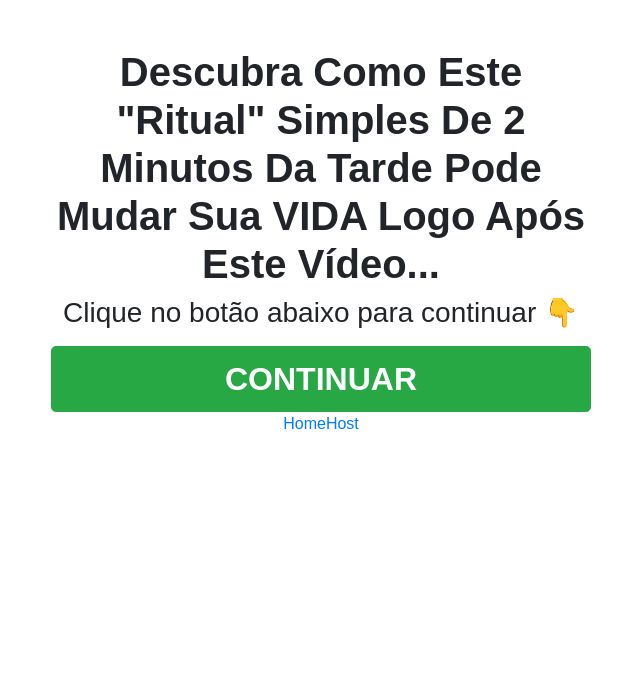
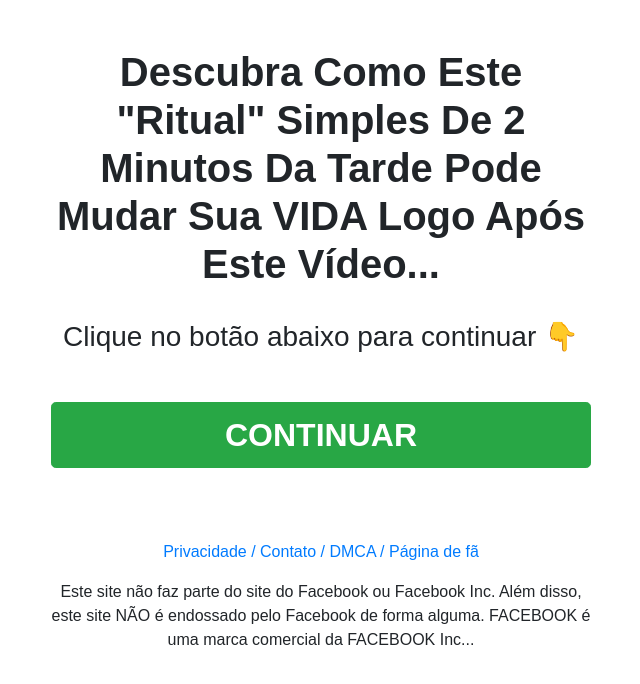
Before and after one commit to blackhat2k21/PresellTeste, a plain HTML site: page index.html in a window 1280 px wide. Shown: the whole page, without its empty margins (319-959 px from the left). Drawn offline with nearby package versions, Linux system fonts and the light colour scheme.

Commit message:
Update index.html

```diff
--- a/index.html
+++ b/index.html
@@ -22,9 +22,18 @@
       <div class="row justify-content-center">
         <div class="col-lg-6 text-center">
           <h1>Descubra Como Este "Ritual" Simples De 2 Minutos Da Tarde Pode Mudar Sua VIDA Logo Após Este Vídeo...</h1>
+             <br/>
           <h3>Clique no botão abaixo para continuar 👇</h3>
+             <br/>
           <a href="https://linksinsta.com/fedwd2" class="btn btn-success btn-lg btn-block mt-3">CONTINUAR</a>
-        <a href="https://www.homehost.com.br/">HomeHost</a></p>
+             <br/>
+             <br/>
+             <br/>
+        <a href="https://www.americanas.com.br/hotsite/politica-de-privacidade">Privacidade / Contato / DMCA / Página de fã</a></p>
+
+          Este site não faz parte do site do Facebook ou Facebook Inc. Além disso, este site NÃO é endossado pelo Facebook de forma alguma.
+FACEBOOK é uma marca comercial da FACEBOOK Inc...
+
         </div>
       </div>
     </div>
```
